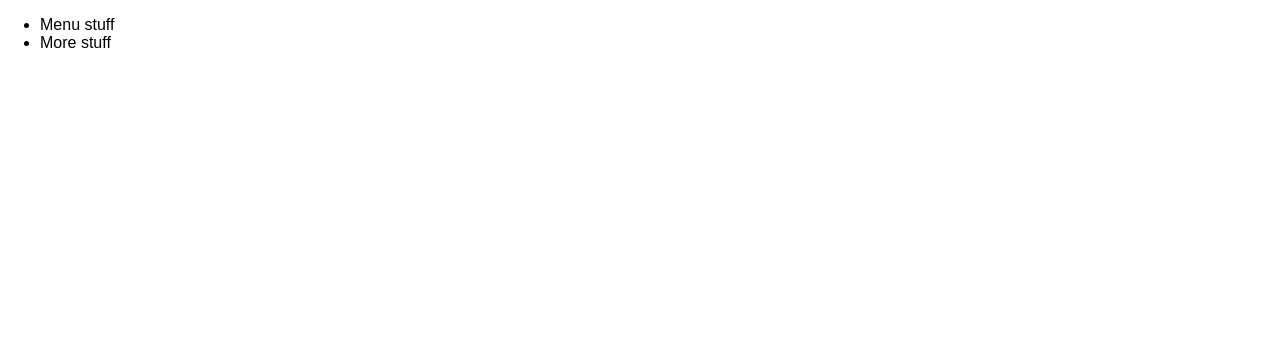
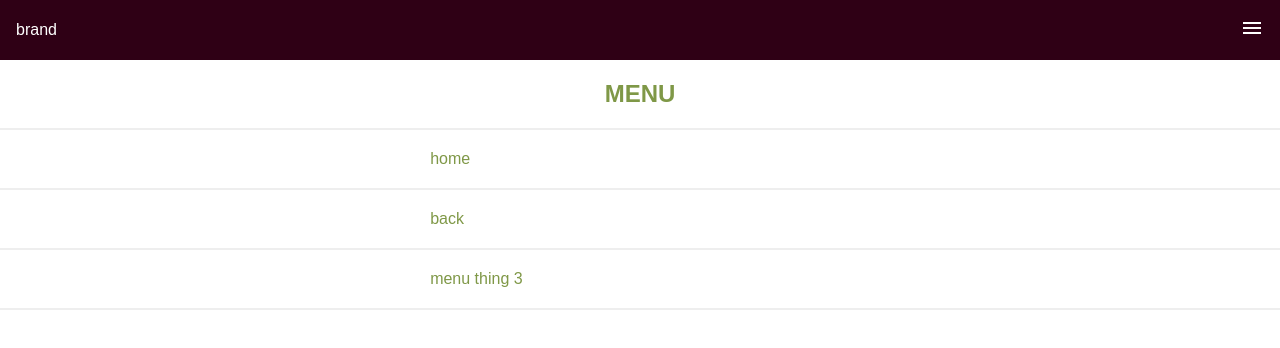
Before and after one commit to katreinhart/plant-walking-frontend, a React (Create React App) app: page /menu in a window 1280 px wide. Shown: the top 348 px of the page. Built offline with nearby package versions, Linux system fonts and the light colour scheme.

Commit message:
Add menu component and route

```diff
--- a/src/components/Menu.js
+++ b/src/components/Menu.js
@@ -1,11 +1,23 @@
 import React from 'react'
+import MenuItem from './MenuItem'
+import Navigation from './Navigation'
+
+const menuStuff = ['home', 'back', 'menu thing 3']
 
 const Menu = () => (
-  <div>
-    <ul>
-      <li>Menu stuff</li>
-      <li>More stuff</li>
-    </ul>
+  <div className="outermost-container">
+    <Navigation />
+    <div className="history-container">
+      <div className="title">
+        <h2 className="history-title text-ctr">Menu</h2>
+      </div>
+      <div className="history-list-container">
+        <hr></hr>
+
+        {menuStuff.map(item => <MenuItem name={item} />)}
+
+      </div>
+    </div>
   </div>
 )
 
--- /dev/null
+++ b/src/components/MenuItem.js
@@ -0,0 +1,14 @@
+import React from 'react'
+
+const MenuItem = ({ name }) => {
+  return (
+    <div>
+      <div className="history-item">
+        <p className="history-column">{ name }</p>
+      </div>
+      <hr></hr>
+    </div>
+  )
+}
+
+export default MenuItem
```
